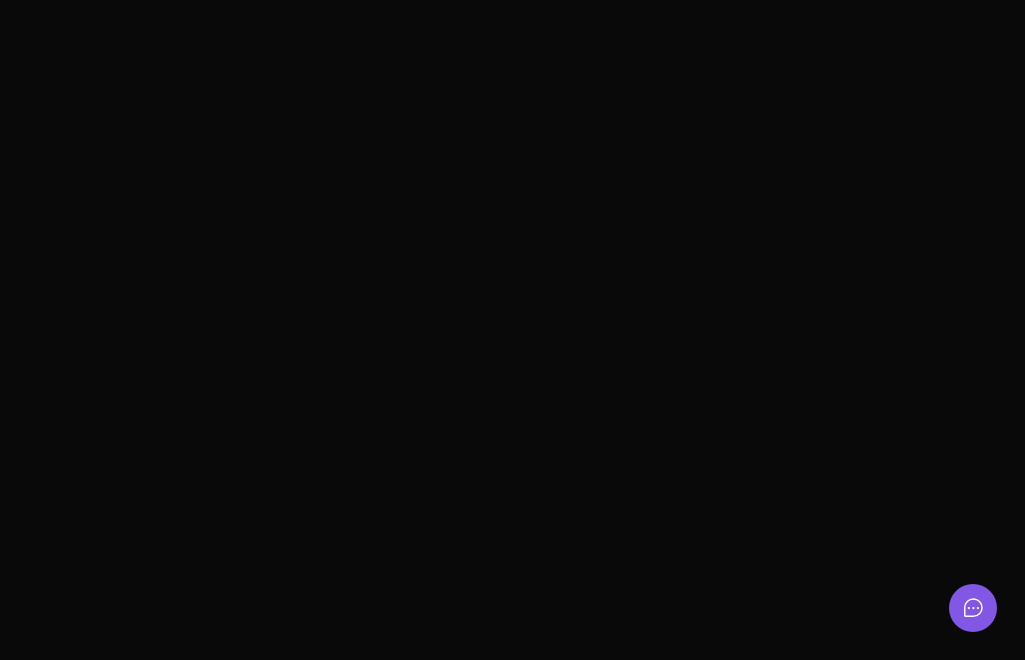
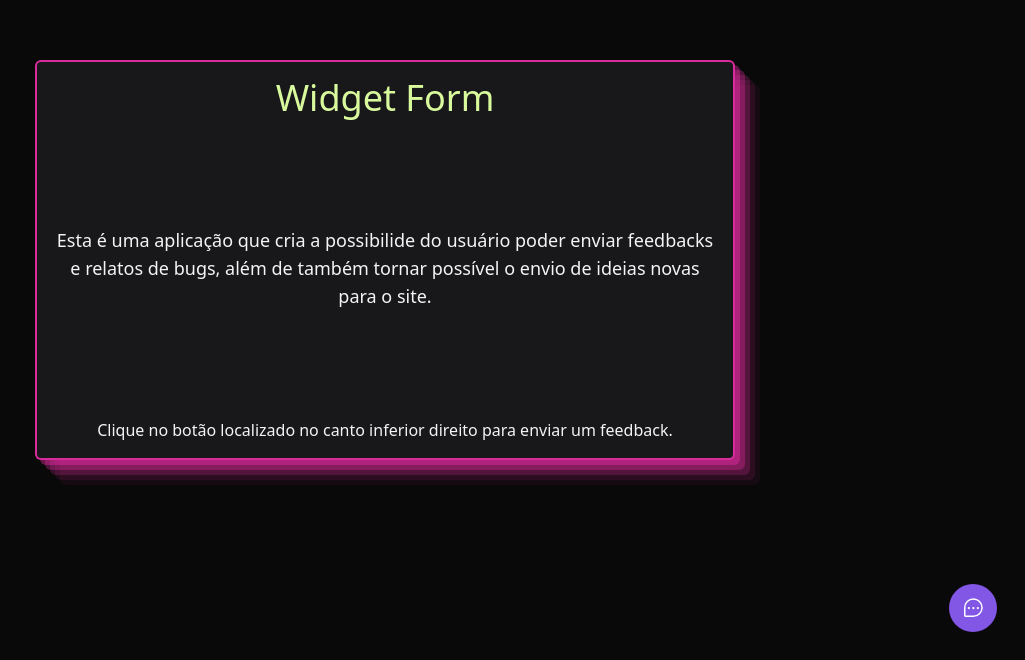
Before and after one commit to MagalhaesArtur/Feedback-Widget, a React (Vite) app in the folder front-end/feedback-widget/: page / in a window 1280 px wide. Shown: the part 140-800 px from the top of the page, without its empty margins (255-1280 px from the left). Built offline with nearby package versions, Linux system fonts and the light colour scheme.

Commit message:
Adiocinando a descrição do projeto

```diff
--- a/front-end/feedback-widget/src/App.tsx
+++ b/front-end/feedback-widget/src/App.tsx
@@ -1,5 +1,25 @@
 import { Widget } from "./components/WidgetButton";
 
 export function App() {
-  return <Widget />;
+  return (
+    <div>
+      <div className="flex w-[100vw] h-[100vh]  m-auto justify-center items-center ">
+        <div className="border-2 bg-zinc-900 border-pinkzin-500 shadow-personalized w-[700px] flex-col h-[400px] rounded-md flex justify-between p-4 items-center">
+          <header className="text-4xl text-center  text-lime-200">
+            Widget Form
+          </header>
+          <div className="text-center text-lg">
+            Esta é uma aplicação que cria a possibilide do usuário poder enviar
+            feedbacks e relatos de bugs, além de também tornar possível o envio
+            de ideias novas para o site.
+          </div>
+          <footer className="text-center">
+            Clique no botão localizado no canto inferior direito para enviar um
+            feedback.
+          </footer>
+        </div>
+      </div>
+      <Widget />
+    </div>
+  );
 }
--- a/front-end/feedback-widget/src/components/WidgetButton.tsx
+++ b/front-end/feedback-widget/src/components/WidgetButton.tsx
@@ -1,5 +1,5 @@
 import { ChatTeardropDots } from "phosphor-react";
-import { useState } from "react";
+
 import { Popover } from "@headlessui/react";
 import { FormWidget } from "./WidgetForm";
 
--- a/front-end/feedback-widget/tailwind.config.js
+++ b/front-end/feedback-widget/tailwind.config.js
@@ -7,8 +7,15 @@ module.exports = {
         brand: {
           500: "#8257E5",
         },
+        pinkzin: {
+          500: "rgba(240, 46, 170, 0.9)",
+        },
         cinzinha: { 800: "#09090A" },
       },
+    },
+    boxShadow: {
+      personalized:
+        "rgba(240, 46, 170, 0.4) 5px 5px, rgba(240, 46, 170, 0.3) 10px 10px, rgba(240, 46, 170, 0.2) 15px 15px, rgba(240, 46, 170, 0.1) 20px 20px, rgba(240, 46, 170, 0.05) 25px 25px",
     },
   },
   plugins: [require("@tailwindcss/forms"), require("tailwind-scrollbar")],
```
